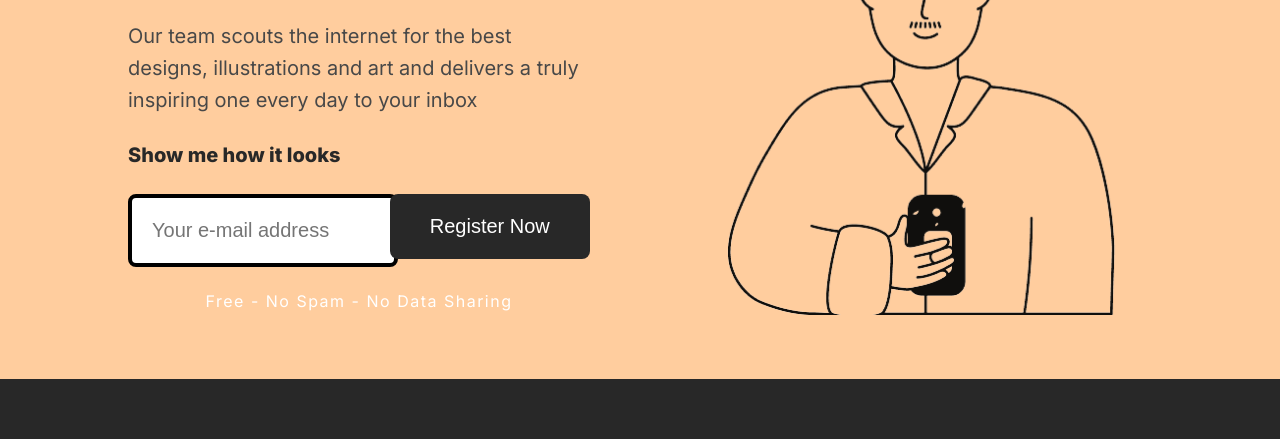
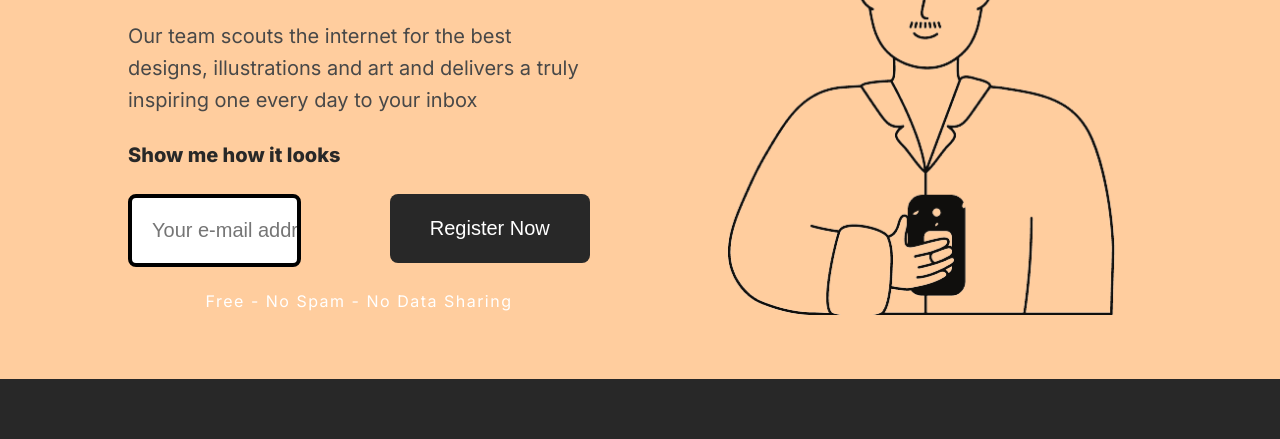
Before and after one commit to Rahullasod/Cuvette-Projects, a plain HTML site: page index.html in a window 1280 px wide. Shown: the part 229-668 px from the top of the page. Drawn offline with Linux system fonts and the light colour scheme.

Commit message:
Update index.html

```diff
--- a/index.html
+++ b/index.html
@@ -47,7 +47,7 @@
             }
 
             .forminput {
-                width: 100%;
+                width: 60%;
                 height: 65px;
                 border: 4px solid black;
                 border-radius: 8px;
@@ -56,7 +56,7 @@
             }
             .emailbutton {
                 width: 230px;
-                height: 65px;
+                height: 69px;
                 border-radius: 8px;
                 background-color: #282828;
                 color: #fff;
```
